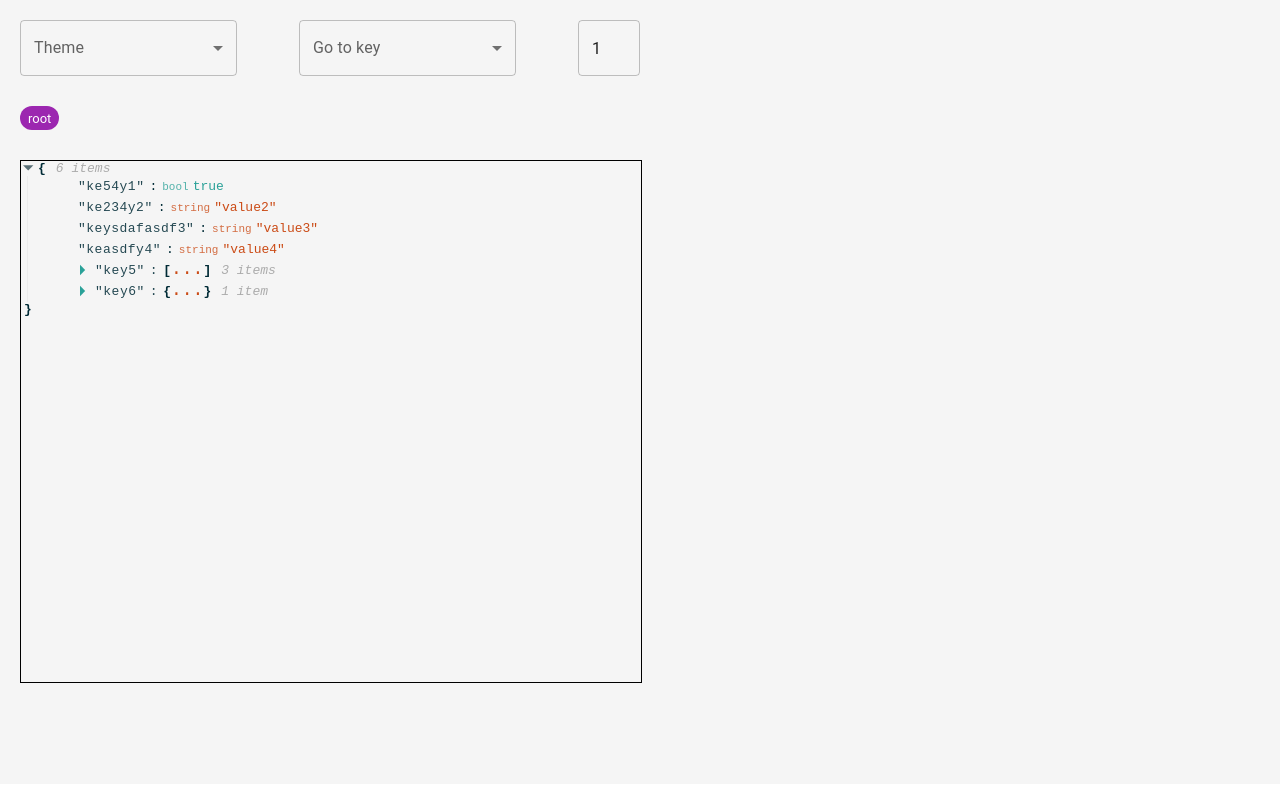
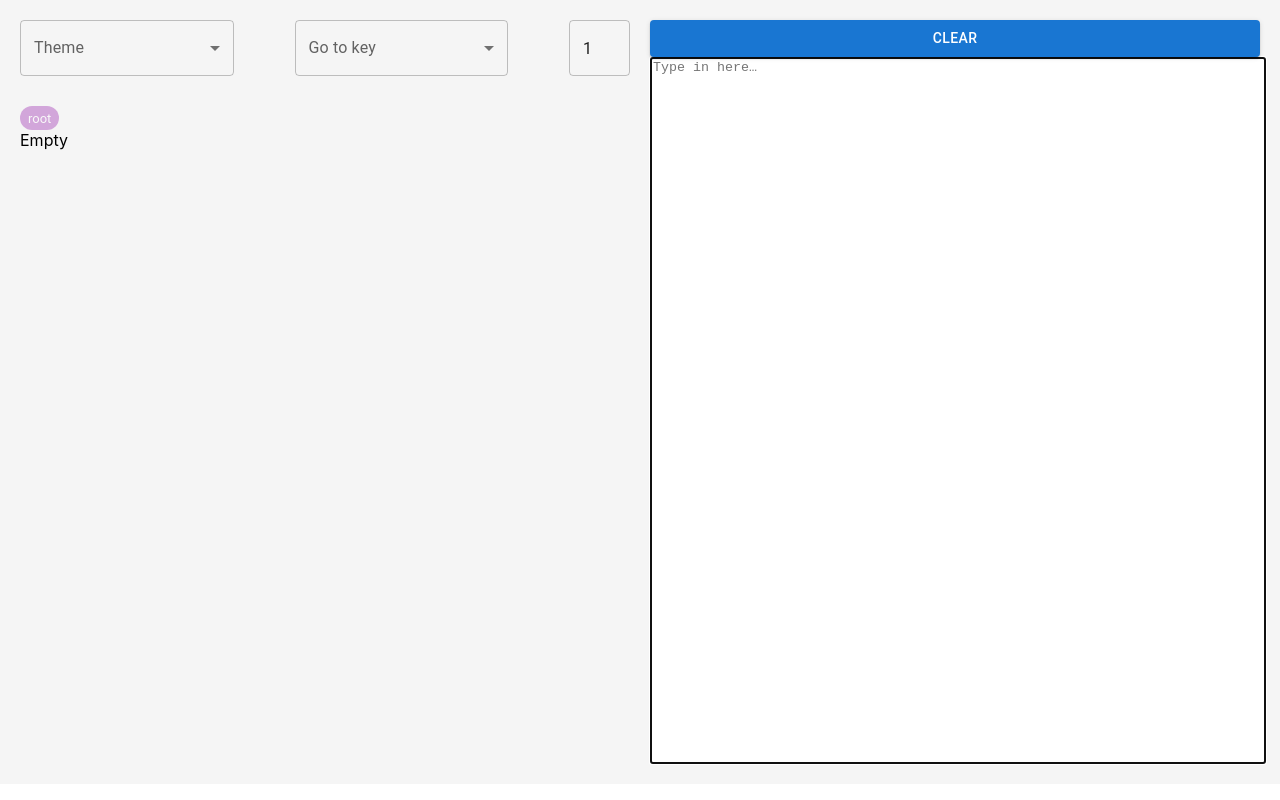
Before and after one commit to itaycs2407/i_json_viewer, a React (Create React App) app: page / in a window 1280 px wide. Built offline with nearby package versions, Linux system fonts and the light colour scheme.

Commit message:
add text area

```diff
--- a/src/components/JsonSection.tsx
+++ b/src/components/JsonSection.tsx
@@ -30,6 +30,15 @@ const JsonSection: React.FC<JsonSectionProps> = ({ object }) => {
       setTheme(storedTheme);
     }
   });
+
+  useEffect(() => {
+    setData(object);
+    setPath(["root"]);
+  }, [object]);
+
+  const isValidJson = useMemo(() => {
+    return data !== "";
+  }, [data]);
 
   const objectMaxDepth = useMemo(() => {
     return getMaxDepth(data);
@@ -121,7 +130,9 @@ const JsonSection: React.FC<JsonSectionProps> = ({ object }) => {
         setData={setData}
         path={path}
         setPath={setPath}
+        isValidJson={isValidJson}
       />
+      {isValidJson ? (
         <JsonContainer>
           <ReactJson
             src={data}
@@ -131,19 +142,21 @@ const JsonSection: React.FC<JsonSectionProps> = ({ object }) => {
             name={null}
           />
         </JsonContainer>
+      ) : (
+        <div>Empty</div>
+      )}
     </Wrapper>
   );
 };
 
 const Wrapper = styled.div`
-  width: 100%;
+  width: 50%;
   height: 100%;
   display: flex;
   flex-direction: column;
 `;
 
 const ActionsJsonContainer = styled.div`
-  width: 50%;
   display: flex;
   justify-content: space-between;
   gap: 20px;
@@ -159,7 +172,6 @@ const StyledNumberInputWrapper = styled(FormControl)`
 
 const JsonContainer = styled.div`
   margin-top: 30px;
-  width: 50%;
   overflow-y: scroll;
   border: 1px solid black;
   height: 70%;
--- /dev/null
+++ b/src/components/TextSection.tsx
@@ -0,0 +1,44 @@
+import React from "react";
+import styled from "@emotion/styled";
+import { Button } from "@mui/material";
+
+interface TextSectionProps {
+  text: string;
+  setText: React.Dispatch<React.SetStateAction<string>>;
+}
+
+const TextSection: React.FC<TextSectionProps> = ({ text, setText }) => {
+  const textareaRef = React.useRef<HTMLTextAreaElement>(null);
+  const handleClear = () => {
+    setText("");
+    textareaRef.current?.focus();
+  };
+  return (
+    <Wrapper>
+      <Button variant="contained" onClick={handleClear}>
+        Clear
+      </Button>
+      <Textarea
+        autoFocus
+        ref={textareaRef}
+        placeholder="Type in here…"
+        onChange={(event) => setText(event.target.value)}
+        value={text}
+      />
+    </Wrapper>
+  );
+};
+
+const Wrapper = styled.div`
+  width: 50%;
+  height: 100%;
+  display: flex;
+  flex-direction: column;
+`;
+
+const Textarea = styled.textarea`
+  width: 100%;
+  height: 100%;
+  resize: none;
+`;
+export default TextSection;
--- a/src/components/WhereAmI.tsx
+++ b/src/components/WhereAmI.tsx
@@ -9,6 +9,7 @@ interface WhereAmIProps {
   setData: React.Dispatch<React.SetStateAction<any>>;
   path: string[];
   setPath: React.Dispatch<React.SetStateAction<string[]>>;
+  isValidJson: boolean;
 }
 
 const WhereAmI: React.FC<WhereAmIProps> = ({
@@ -16,6 +17,7 @@ const WhereAmI: React.FC<WhereAmIProps> = ({
   setData,
   path,
   setPath,
+  isValidJson,
 }) => {
   const handleChipClick = (index: number) => () => {
     if (index === 0) {
@@ -43,6 +45,7 @@ const WhereAmI: React.FC<WhereAmIProps> = ({
               label={item}
               size="small"
               onClick={handleChipClick(index)}
+              disabled={!isValidJson}
             />
           </>
         );
@@ -52,7 +55,6 @@ const WhereAmI: React.FC<WhereAmIProps> = ({
 };
 
 const Container = styled.div`
-  width: 50%;
   margin-top: 30px;
   display: flex;
   gap: 10px;
--- a/src/pages/Home.tsx
+++ b/src/pages/Home.tsx
@@ -1,6 +1,7 @@
 import styled from "@emotion/styled";
-import React from "react";
+import React, { useState } from "react";
 import JsonSection from "../components/JsonSection";
+import TextSection from "../components/TextSection";
 
 const testObj = {
   ke54y1: true,
@@ -247,9 +248,24 @@ const test1 = [
   },
 ];
 const Home = () => {
+  const [text, setText] = useState("");
+
+  console.log(text);
+
+  let isJson = false;
+
+  try {
+    JSON.parse(text);
+    console.log(JSON.parse(text));
+    isJson = true;
+  } catch (err) {
+    isJson = false;
+  }
+
   return (
     <Container>
-      <JsonSection object={testObj} />
+      <JsonSection object={isJson ? JSON.parse(text) : ""} />
+      <TextSection setText={setText} text={text} />
     </Container>
   );
 };
@@ -259,7 +275,8 @@ const Container = styled.div`
   padding: 20px;
   background-color: #f5f5f5;
   display: flex;
-  flex-direction: column;
+  gap: 20px;
+  flex-direction: row;
   align-items: center;
 `;
 
```
Lines whose indentation alone changed are shown as unchanged.
